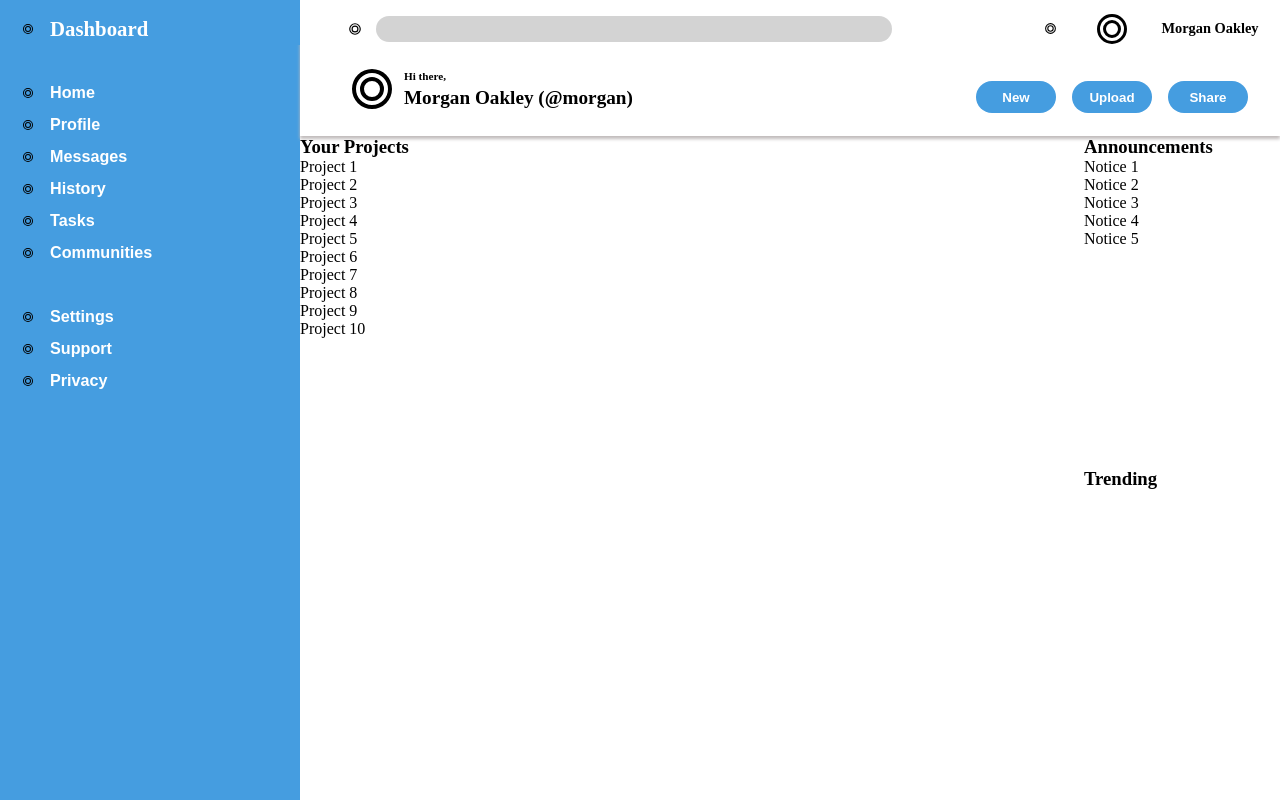
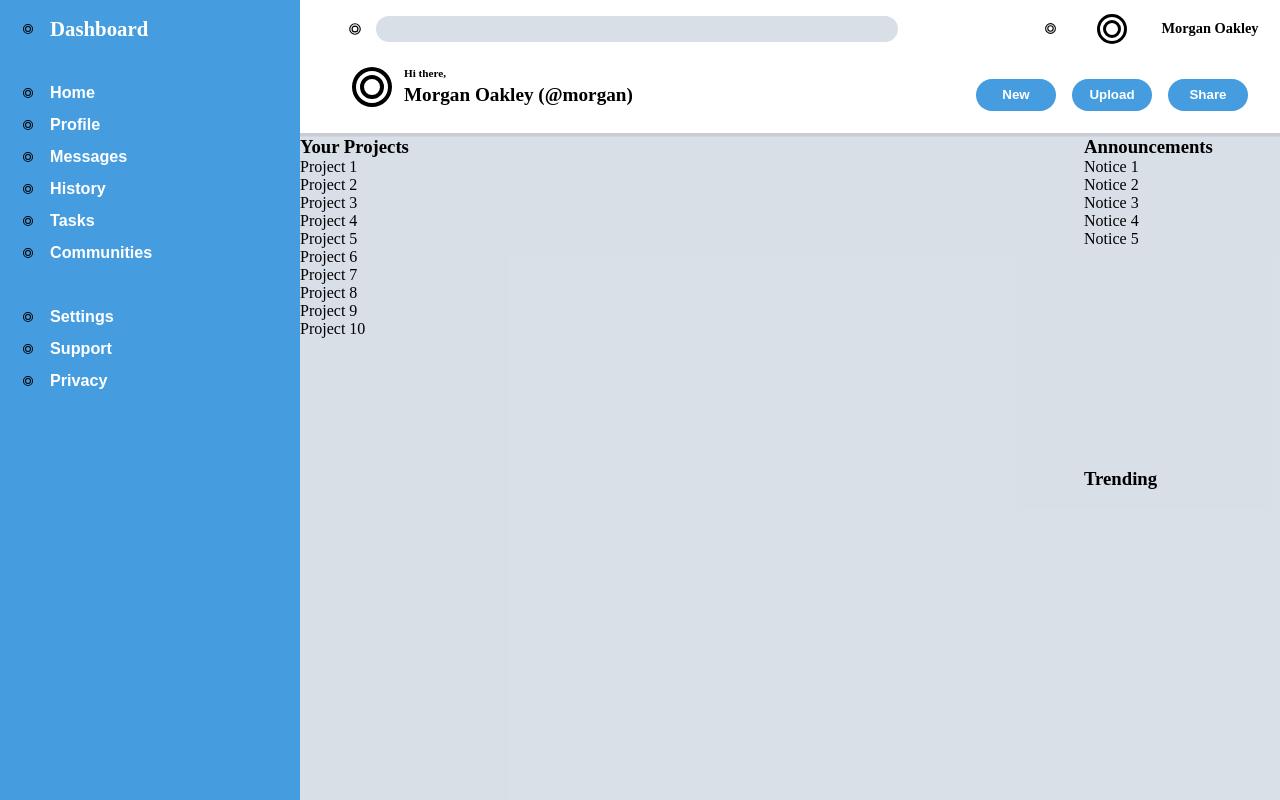
Before and after one commit to Sakunam/admin-dashboard, a plain HTML site: page index.html in a window 1280 px wide. Drawn offline with Linux system fonts and the light colour scheme.

Commit message:
Add main-content background color
The background color for the main content is a
shade of gray closely imitating the original.
Additionally, the box shadow color is now also
closer to the original.

```diff
--- a/style.css
+++ b/style.css
@@ -6,6 +6,8 @@
     --main-content-color: lightgray;
     --top-section-top-padding: .8rem;
     --profile-pic-width: 2.5em;
+    --box-shadow-color: rgba(168, 168, 178, 0.601);
+    --gray-background-color: rgba(15, 55, 100, 0.155);
 }
 
 * {
@@ -68,10 +70,12 @@ a {
     grid-template-areas:
         "header-top"
         "header-bottom";
-    box-shadow: 0px .2rem .2rem 0px rgb(193, 188, 188);
+    box-shadow: 0px .2rem 0rem 0px var(--box-shadow-color);
+    margin-bottom: .2rem;
 }
 
 .main-content {
+    background-color: var(--gray-background-color);
     grid-area: main-content;
     display: grid;
     grid-template-rows: 1fr 1fr;
@@ -141,8 +145,9 @@ a {
     height: 1.5rem;
     border-radius: 1rem;
     border: none;
-    background-color: lightgray;
+    background-color: var(--gray-background-color);
     align-self: start;
+    padding-left: .5rem;
 }
 
 .profile-pic {
```
